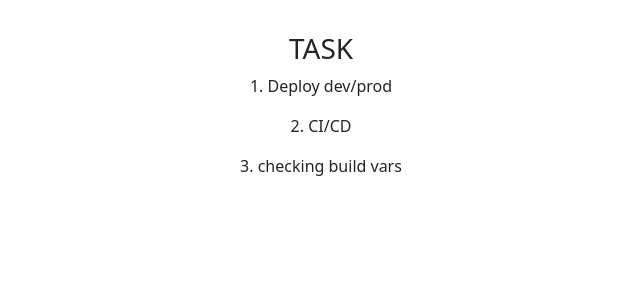
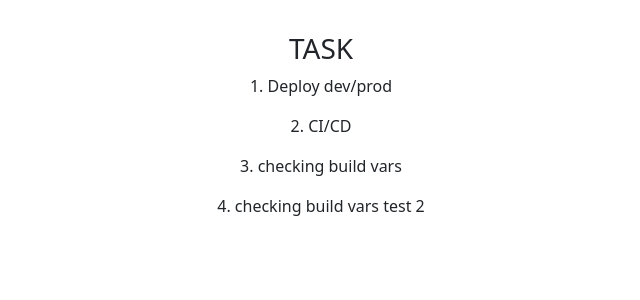
Before and after one commit to sofinan/api_hw, a Flask app: template templates/task.html in a window 1280 px wide. Shown: the part 209-509 px from the top of the page, without its empty margins (319-959 px from the left). Run offline with Flask 2, Linux system fonts and the light colour scheme; the template is opened without the code that fills it, so the values that code supplies are empty.

Commit message:
buil vars 2

```diff
--- a/templates/task.html
+++ b/templates/task.html
@@ -11,6 +11,7 @@
       <p>1. Deploy dev/prod</p>
       <p>2. CI/CD </p>
       <p>3. checking build vars</p>
+      <p>4. checking build vars test 2</p>
     </div>
     </div>
   </div>
```
